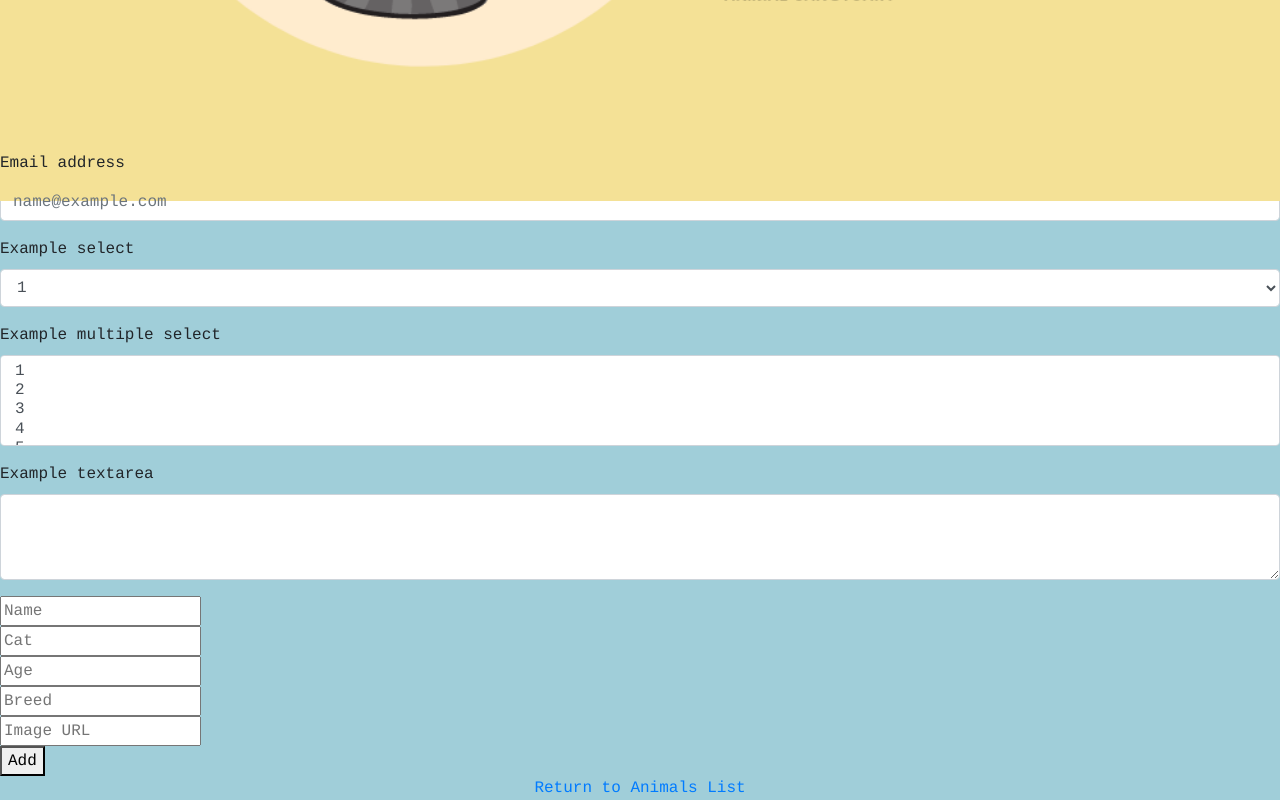
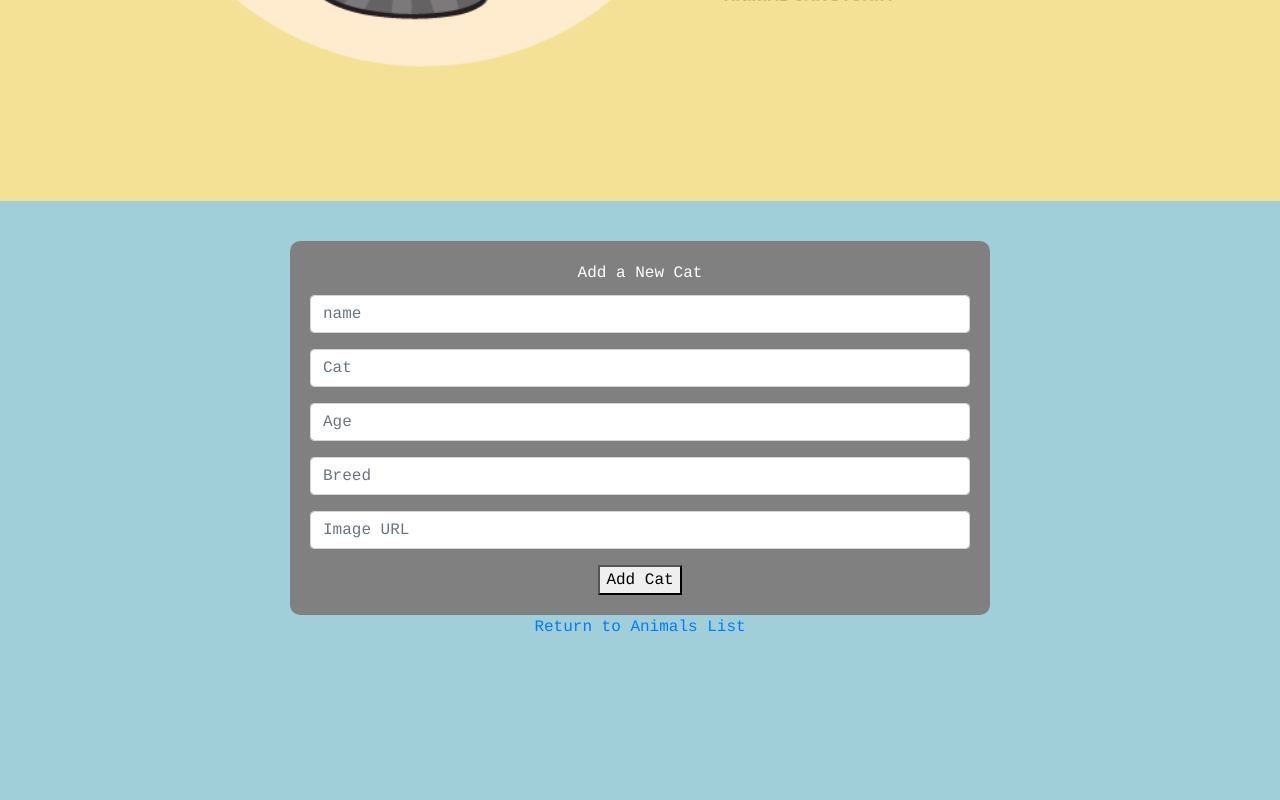
Before and after one commit to cheemurakami/react-with-api2, a React (Create React App) app: page /newanimals in a window 1280 px wide. Shown: the part 371-1171 px from the top of the page. After the commit the page ends 1010 px from the top, so only its background shows below. Built offline with nearby package versions, Linux system fonts and the light colour scheme.

Commit message:
add updateMsg to show a message when it is updated

```diff
--- a/src/components/AnimalCreateForm.js
+++ b/src/components/AnimalCreateForm.js
@@ -35,53 +35,28 @@ function AnimalCreateForm() {
 
   return (
     <React.Fragment>
-     <Form>
-        <Form.Group controlId="exampleForm.ControlInput1">
-          <Form.Label>Email address</Form.Label>
-          <Form.Control type="email" placeholder="name@example.com" />
-        </Form.Group>
-        <Form.Group controlId="exampleForm.ControlSelect1">
-          <Form.Label>Example select</Form.Label>
-          <Form.Control as="select">
-            <option>1</option>
-            <option>2</option>
-            <option>3</option>
-            <option>4</option>
-            <option>5</option>
-          </Form.Control>
-        </Form.Group>
-        <Form.Group controlId="exampleForm.ControlSelect2">
-          <Form.Label>Example multiple select</Form.Label>
-          <Form.Control as="select" multiple>
-            <option>1</option>
-            <option>2</option>
-            <option>3</option>
-            <option>4</option>
-            <option>5</option>
-          </Form.Control>
-        </Form.Group>
-        <Form.Group controlId="exampleForm.ControlTextarea1">
-          <Form.Label>Example textarea</Form.Label>
-          <Form.Control as="textarea" rows="3" />
-        </Form.Group>
-      </Form>
-      <form onSubmit={addCat}>
-        <input type="text" name="name" placeholder="Name"></input>
-        <br />
-        <input type="text" name="kind" placeholder="Cat"></input>
-        <br />
-        <input type="text" name="age" placeholder="Age"></input>
-        <br />
-        <input type="text" name="breed" placeholder="Breed"></input>
-        <br />
-        <input type="text" name="imgUrl" placeholder="Image URL"></input>
-        <br />
-        <button type="submit">Add</button>
-      </form>
-
+      <div className='form-container'>
+        <div className='form-header'>Add a New Cat</div>
+        <Form onSubmit={addCat}>
+            <Form.Group controlId="name-input">
+              <Form.Control type="text" name="name" placeholder="name" />
+            </Form.Group>
+            <Form.Group controlId="kind-input">
+              <Form.Control type="text" name="kind" placeholder="Cat" />
+            </Form.Group>
+            <Form.Group controlId="age-input">
+              <Form.Control type="text" name="age" placeholder="Age" />
+            </Form.Group>
+            <Form.Group controlId="breed-input">
+              <Form.Control type="text" name="breed" placeholder="Breed" />
+            </Form.Group>
+            <Form.Group controlId="img-input">
+              <Form.Control type="text" name="imgUrl" placeholder="Image URL" />
+            </Form.Group>
+            <button type="submit">Add Cat</button>
+          </Form>
+        </div>
       <div className="returnList"><Link to={"/"}>Return to Animals List</Link></div>
-
-
     </React.Fragment>
   )
 };
--- a/src/components/AnimalEditForm.js
+++ b/src/components/AnimalEditForm.js
@@ -1,9 +1,12 @@
-import React from 'react'
+import React, { useState } from 'react'
 import { connect } from "react-redux";
+import Image from 'react-bootstrap/Image'
+import { Link } from "react-router-dom";
 
 
 function AnimalEditForm(props) {
   const { animal } = props;
+  const [ showUpdatedMsg, setShowUpdatedMsg] = useState(false);
 
   function editCat(event){
     event.preventDefault();
@@ -26,6 +29,7 @@ function AnimalEditForm(props) {
     .then(response => response.json())
     .then(
       (jsonifiedResponse) => {
+        setShowUpdatedMsg(true)
         console.log("SUCCESS:", jsonifiedResponse)
       }
     ).catch((error) => {
@@ -33,22 +37,38 @@ function AnimalEditForm(props) {
     })
   }
 
+  const updateMsg = () => {
+    if(showUpdatedMsg){
+      return <p>curry Updated</p>
+    }
+  }
 
   return (
     <React.Fragment>
+      {updateMsg()}
+      <div className="cat-detail">
+        <h2>You are editing me</h2>
+        <Image width="25%" height="50%" src={animal.selectedAnimal.imgUrl} alt="photo of cat" roundedCircle/>
+          <p>Name: {animal.selectedAnimal.name}</p>
+          <p>Age: {animal.selectedAnimal.age}</p>
+          <p>Breed:{animal.selectedAnimal.breed}</p>
+      </div>
       <form onSubmit={editCat}>
         <input type="text" name="name" placeholder="Name"></input>
         <br />
         <input type="text" name="kind" placeholder="Cat"></input>
         <br />
-        <input type="text" name="age" placeholder="Age"></input>curry
+        <input type="text" name="age" placeholder="Age"></input>
         <br />
         <input type="text" name="breed" placeholder="Breed"></input>
         <br />
         <input type="text" name="imgUrl" placeholder="Image URL"></input>
         <br />
-        <button type="submit">Edit</button>
+        <button type="submit">Submit</button>
       </form>
+      <div className="returnList">
+        <button><Link to={"/"}>Back to List</Link></button>
+      </div>
 
 
     </React.Fragment>
--- a/src/components/App.js
+++ b/src/components/App.js
@@ -6,6 +6,7 @@ import AnimalDetail from "./AnimalDetail";
 import AnimalCreateForm from "./AnimalCreateForm";
 import AnimalEditForm from "./AnimalEditForm";
 import MissionStatement from "./MissionStatement";
+import MissionStatement2 from "./MissionStatement2";
 import { BrowserRouter as Router, Switch, Route } from "react-router-dom";
 
 function App() {
@@ -18,8 +19,8 @@ function App() {
           <Route exact path="/animal/:id" component={AnimalDetail} />
           <Route exact path="/newanimals" component={AnimalCreateForm} />
           <Route exact path="/editanimals" component={AnimalEditForm} />
-         <Route exact path="/missionstatement" component={MissionStatement} />
-          {/* <Route exact path="/editanimals" component={AnimalEditForm} /> */}
+          <Route exact path="/missionstatement" component={MissionStatement}/>
+          <Route exact path="/missionstatement" component={MissionStatement2}/>
         </Switch>
       </React.Fragment>
     </Router>
--- a/src/components/MissionStatement.js
+++ b/src/components/MissionStatement.js
@@ -2,6 +2,7 @@ import React, { useRef, useState, useEffect, useCallback } from 'react';
 import { render } from 'react-dom';
 import { useTransition, animated } from 'react-spring';
 import './../index.css'
+// import mission from './mission.jpg';
 
 
 function MissionStatement() {
@@ -30,14 +31,17 @@ function MissionStatement() {
   useEffect(() => void reset(), [])
 
   return (
-    <div>
+    <React.Fragment>
+    <div className="mission">
       {transitions.map(({ item, props: { innerHeight, ...rest }, key }) => (
         <animated.div className="transitions-item" key={key} style={rest} onClick={reset}>
           <animated.div style={{ overflow: 'hidden', height: innerHeight }}>{item}</animated.div>
         </animated.div>
-      ))}
+        ))}
     </div>
+    </React.Fragment>
   )
 }
 
+
 export default MissionStatement;
--- /dev/null
+++ b/src/components/MissionStatement2.js
@@ -0,0 +1,16 @@
+// import React from 'react';
+// import mission from './mission.jpg';
+// import MissionStatement2 from './MissionStatement';
+
+// <MissionStatement></MissionStatement>
+// function PageDisplay() {
+//   return (
+
+//    <div className='missionpic'>
+//      <img src={mission} alt='shelter'/>
+//   </div>
+
+//   )
+// }
+
+// export default PageDisplay;
--- a/src/index.css
+++ b/src/index.css
@@ -54,6 +54,7 @@ code {
 
 .cat-detail {
   text-align: center;
+  margin-top: 80px;
 }
 .container{
   text-align: center;
@@ -97,13 +98,16 @@ code {
   z-index: 9999;
 }
 
+.mission{
+  padding-top: 10%;
+  padding-left: 10%;
+}
 .transitions-item {
   overflow: hidden;
   width: 100%;
   color: white;
   display: flex;
   justify-content: flex-start;
-  margin-top:200px;
   align-items: center;
   font-size: 5em;
   font-weight: 800;
@@ -111,12 +115,31 @@ code {
   will-change: transform, opacity, height;
   white-space: nowrap;
   cursor: pointer;
-  line-height: 100px;
+  line-height: 80px;
 }
 
 
 
+.form-container {
+  margin-top: 90px;
+  width: 700px;
+  margin-left: auto;
+  margin-right: auto;
+  padding: 20px;
+  background-color: gray;
+  text-align: center;
+  border-radius: 10px;
+}
 
+.form-header {
+  color:white;
+  margin-bottom: 10px;
+}
+
+.missionpic{
+  margin-left:50%;
+  position: fixed;
+}
 
 
 
```
Also changed, not shown: src/components/mission.jpg (added).
